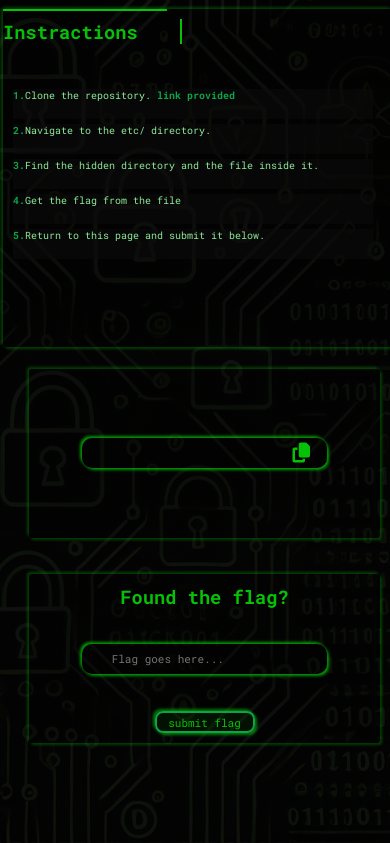
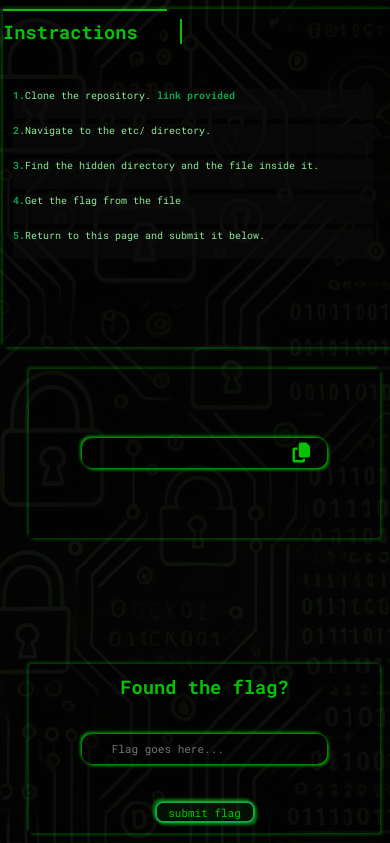
Before and after one commit to Lewis-Jade/mini_ctf, a PHP site: page / in a window 390 px wide. Shown: the part 845-1688 px from the top of the page. Run offline with PHP 8.4, Linux system fonts and the light colour scheme.

Commit message:
done again

```diff
--- a/CSS/style.css
+++ b/CSS/style.css
@@ -427,7 +427,7 @@ hr{
       bottom: 180px;
     }
     form{
-      bottom: 100px;
+      bottom: 10px;
       width: 90%;
       height: 20%;
       right: 10px;
--- a/index.html
+++ b/index.html
@@ -58,7 +58,7 @@
         </form>
     </section>
     <audio id="background-music" autoplay muted loop>
-        <!-- <source src="IMG/music.mp3" type="audio/mp3"> -->
+        <source src="IMG/music.mp3" type="audio/mp3">
 
       </audio>
 
```
